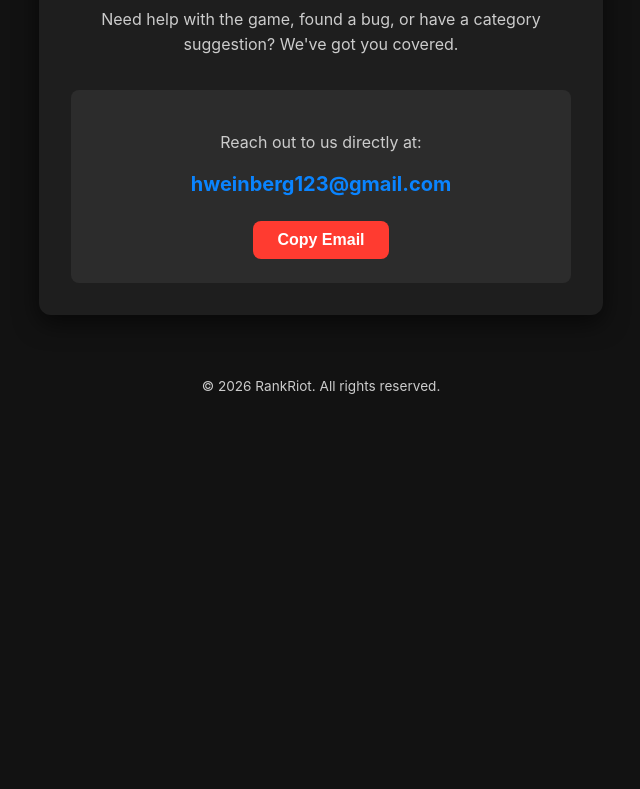
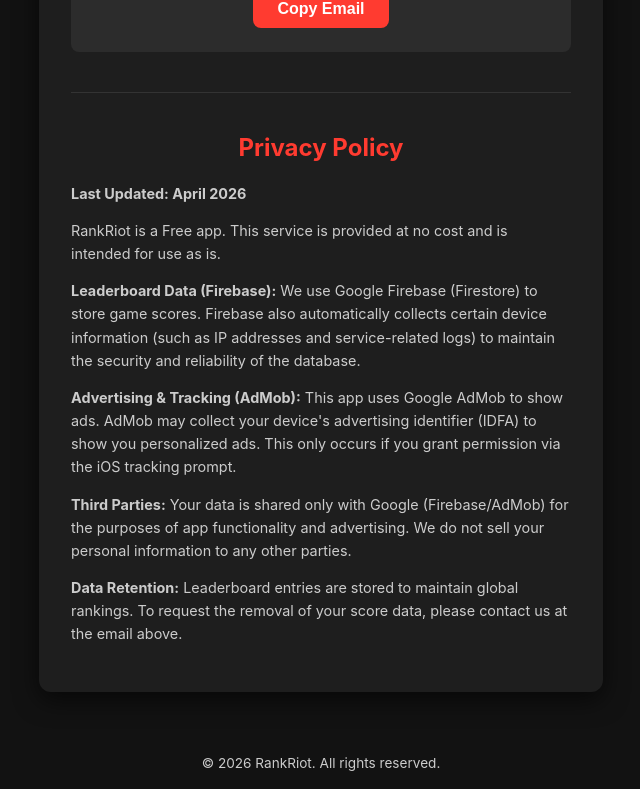
Before and after one commit to HoldenWustl/RankRiotSupport, a plain HTML site: page index.html in a window 1280 px wide. Shown: the part 237-1026 px from the top of the page, without its empty margins (319-959 px from the left). Before the commit the page ends 800 px from the top, so only its background shows below. Drawn offline with Linux system fonts and the light colour scheme.

Commit message:
Add files via upload

```diff
--- a/index.html
+++ b/index.html
@@ -3,21 +3,38 @@
 <head>
     <meta charset="UTF-8">
     <meta name="viewport" content="width=device-width, initial-scale=1.0">
-    <title>RankRiot Support</title>
+    <title>RankRiot | Support & Privacy</title>
     <link rel="stylesheet" href="style.css">
 </head>
 <body>
     <div class="container">
-        <h1>RankRiot Support</h1>
-        <p>Need help with the game, found a bug, or have a category suggestion? We've got you covered.</p>
+        <section id="support">
+            <h1>RankRiot Support</h1>
+            <p>Need help, found a bug, or have a category suggestion?</p>
+            <div class="contact-box">
+                <a href="mailto:hweinberg123@gmail.com" class="email-link">hweinberg123@gmail.com</a>
+                <button id="copyBtn" onclick="copyEmail()">Copy Email</button>
+                <p id="copyMessage" class="hidden">Copied!</p>
+            </div>
+        </section>
 
-        <div class="contact-box">
-            <p>Reach out to us directly at:</p>
-            <a href="mailto:hweinberg123@gmail.com" class="email-link">hweinberg123@gmail.com</a>
+        <hr class="divider">
 
-            <button id="copyBtn" onclick="copyEmail()">Copy Email</button>
-            <p id="copyMessage" class="hidden">Copied to clipboard!</p>
-        </div>
+        <section id="privacy">
+            <h2>Privacy Policy</h2>
+           <div class="privacy-text">
+    <p><strong>Last Updated: April 2026</strong></p>
+    <p>RankRiot is a Free app. This service is provided at no cost and is intended for use as is.</p>
+
+    <p><strong>Leaderboard Data (Firebase):</strong> We use Google Firebase (Firestore) to store game scores. Firebase also automatically collects certain device information (such as IP addresses and service-related logs) to maintain the security and reliability of the database.</p>
+
+    <p><strong>Advertising & Tracking (AdMob):</strong> This app uses Google AdMob to show ads. AdMob may collect your device's advertising identifier (IDFA) to show you personalized ads. This only occurs if you grant permission via the iOS tracking prompt.</p>
+
+    <p><strong>Third Parties:</strong> Your data is shared only with Google (Firebase/AdMob) for the purposes of app functionality and advertising. We do not sell your personal information to any other parties.</p>
+
+    <p><strong>Data Retention:</strong> Leaderboard entries are stored to maintain global rankings. To request the removal of your score data, please contact us at the email above.</p>
+</div>
+        </section>
     </div>
 
     <footer>
--- a/style.css
+++ b/style.css
@@ -83,3 +83,21 @@
     font-size: 0.85rem;
     color: #666666;
 }
+.divider {
+    border: 0;
+    height: 1px;
+    background: #333;
+    margin: 40px 0;
+}
+
+.privacy-text {
+    text-align: left;
+    font-size: 0.9rem;
+    color: #aaa;
+    line-height: 1.4;
+}
+
+h2 {
+    color: #ff3b30;
+    margin-bottom: 20px;
+}
```
